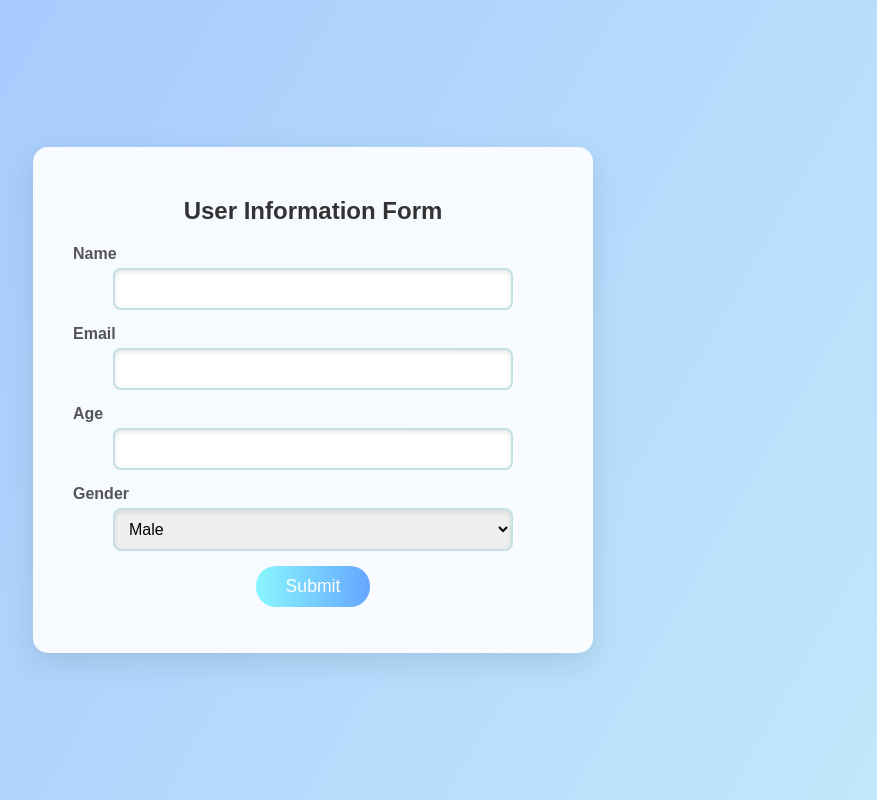
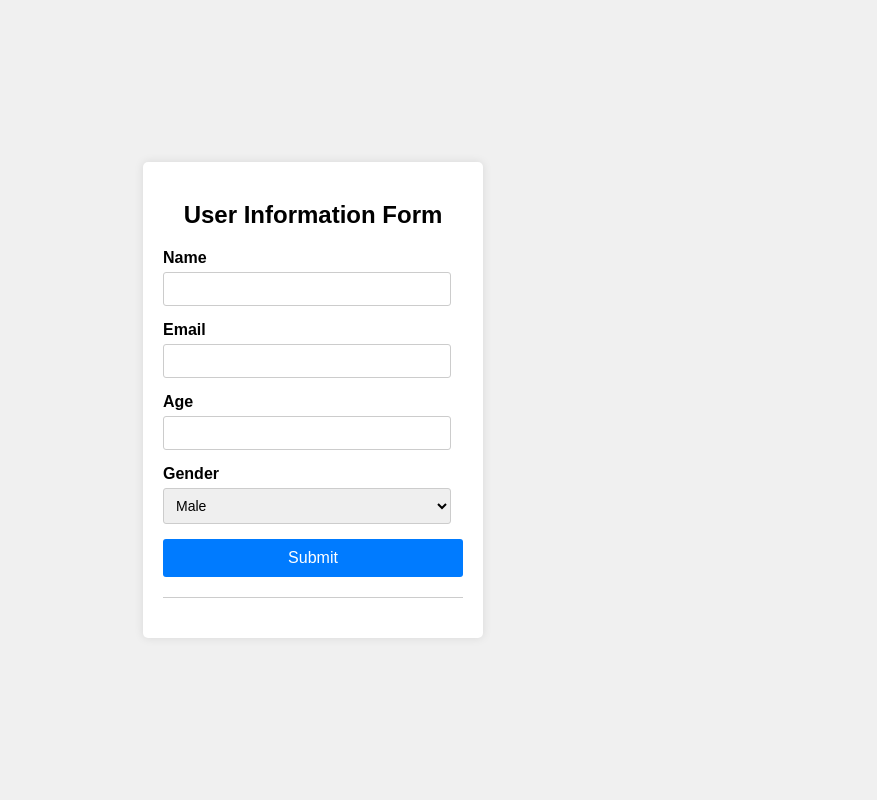
Before and after one commit to islom1302/my-lord.github.io, a plain HTML site: page index.html in a window 1280 px wide. Shown: the whole page, without its empty margins (327-1204 px from the left). Drawn offline with Linux system fonts and the light colour scheme; no server answers.

Commit message:
Update styles.css

```diff
--- a/styles.css
+++ b/styles.css
@@ -1,116 +1,68 @@
 body {
-    font-family: 'Poppins', sans-serif;
-    background: linear-gradient(120deg, #a1c4fd 0%, #c2e9fb 100%);
+    font-family: Arial, sans-serif;
+    background-color: #f0f0f0;
+    margin: 0;
+    padding: 0;
+}
+
+.form-wrapper {
     display: flex;
     justify-content: center;
     align-items: center;
     height: 100vh;
-    margin: 0;
-}
-
-.form-wrapper {
-    background: rgba(255, 255, 255, 0.9);
-    padding: 30px;
-    border-radius: 15px;
-    box-shadow: 0 10px 30px rgba(0, 0, 0, 0.1);
-    width: 90%;
-    max-width: 500px;
-    animation: scaleUp 0.5s ease-in-out;
-}
-
-@keyframes scaleUp {
-    from {
-        transform: scale(0.9);
-        opacity: 0;
-    }
-    to {
-        transform: scale(1);
-        opacity: 1;
-    }
 }
 
 .form-container {
-    text-align: center;
+    background-color: #fff;
+    padding: 20px;
+    border-radius: 5px;
+    box-shadow: 0 0 10px rgba(0, 0, 0, 0.1);
+    width: 300px;
 }
 
 h2 {
-    color: #333;
+    text-align: center;
     margin-bottom: 20px;
-    font-weight: 600;
 }
 
 .form-group {
-    display: flex;
-    flex-direction: column;
-    align-items: center;
     margin-bottom: 15px;
 }
 
 label {
+    display: block;
+    font-weight: bold;
     margin-bottom: 5px;
-    font-weight: 600;
-    color: #555;
-    align-self: flex-start;
-    padding-left: 10px;
 }
 
-input, select {
-    width: 100%;
-    max-width: 400px;
-    padding: 10px;
-    border: 2px solid #c4e0e5;
-    border-radius: 8px;
-    font-size: 1rem;
-    box-shadow: inset 0 2px 5px rgba(0, 0, 0, 0.1);
-    transition: border-color 0.3s, box-shadow 0.3s;
-}
-
-input:focus, select:focus {
-    border-color: #8ec5fc;
-    box-shadow: 0 0 10px rgba(142, 197, 252, 0.5);
-    outline: none;
+input[type="text"],
+input[type="email"],
+input[type="number"],
+select {
+    width: calc(100% - 12px);
+    padding: 8px;
+    font-size: 14px;
+    border: 1px solid #ccc;
+    border-radius: 3px;
 }
 
 button {
-    background: linear-gradient(to right, #89f7fe, #66a6ff);
+    background-color: #007bff;
+    color: #fff;
     border: none;
-    border-radius: 20px;
-    color: white;
-    padding: 10px 30px;
+    padding: 10px 20px;
+    font-size: 16px;
     cursor: pointer;
-    font-size: 1.1rem;
-    transition: transform 0.3s;
+    border-radius: 3px;
+    width: 100%;
 }
 
 button:hover {
-    transform: scale(1.05);
+    background-color: #0056b3;
 }
 
 .user-info {
     margin-top: 20px;
-    background: rgba(255, 255, 255, 0.9);
-    padding: 15px;
-    border-radius: 10px;
-    box-shadow: 0 5px 15px rgba(0, 0, 0, 0.1);
-    display: none;
-    animation: fadeIn 1s forwards;
+    border-top: 1px solid #ccc;
+    padding-top: 20px;
 }
-
-@keyframes fadeIn {
-    from {
-        opacity: 0;
-    }
-    to {
-        opacity: 1;
-    }
-}
-
-@media (max-width: 600px) {
-    .form-wrapper {
-        padding: 20px;
-    }
-
-    input, select, button {
-        width: 100%;
-    }
-}
```
